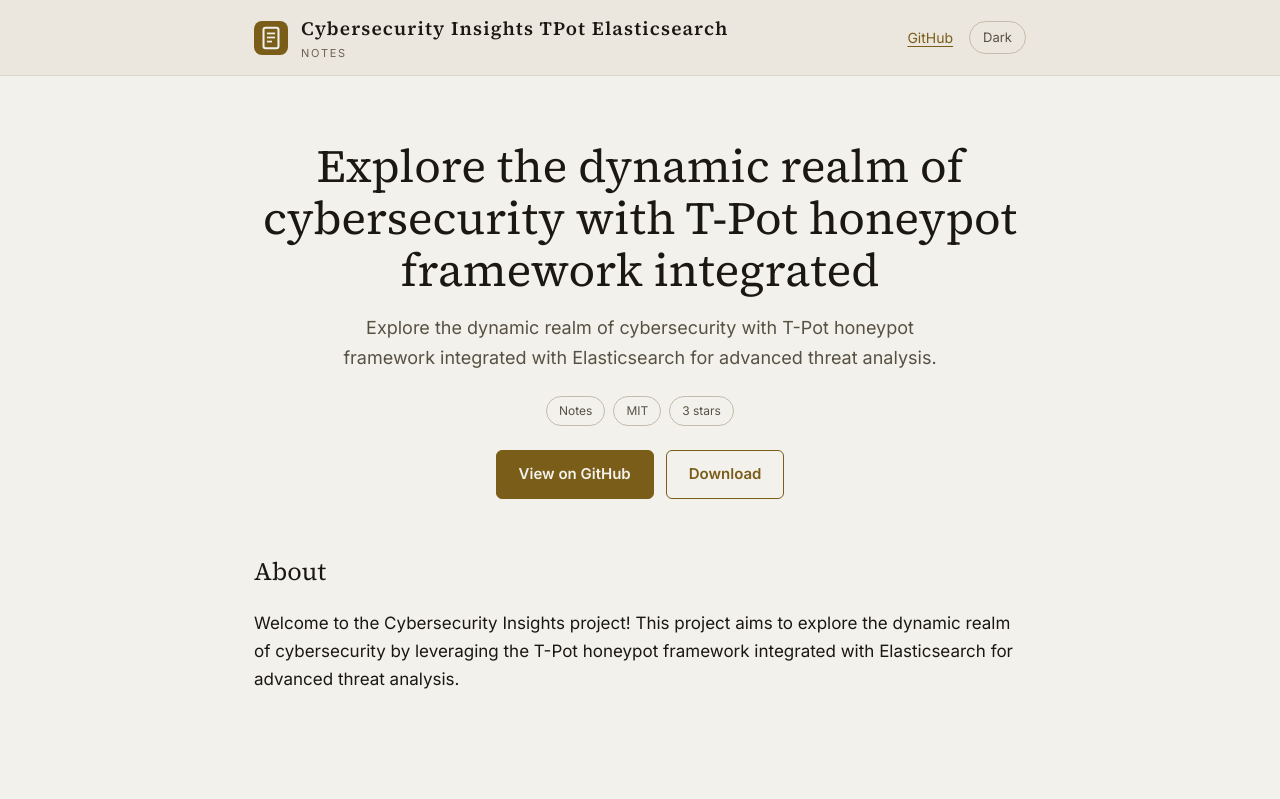
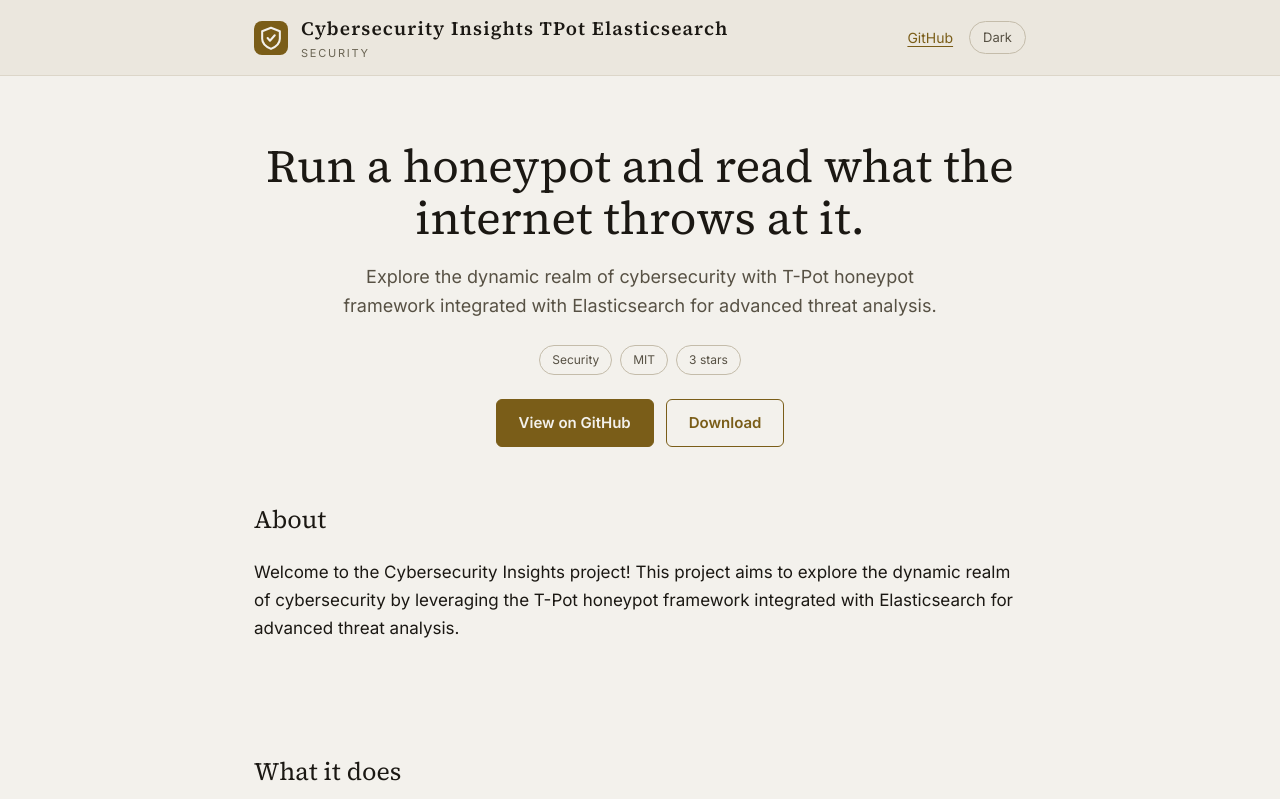
Before and after one commit to at0m-b0mb/Cybersecurity-Insights-TPot-Elasticsearch, a plain HTML site: page docs/index.html in a window 1280 px wide. Shown: the top 799 px of the page. Drawn offline with Linux system fonts and the light colour scheme.

Commit message:
Add a project page, served from /docs
A single self-contained page: its own mark as inline SVG and its
own stylesheet, so Pages serves docs/ with nothing to build.
The copy is this repository's own description and README.

```diff
--- a/docs/index.html
+++ b/docs/index.html
@@ -83,10 +83,10 @@
 <body>
 <header class="top">
   <div class="wrap">
-    <span class="mk"><svg viewBox='0 0 100 100' xmlns='http://www.w3.org/2000/svg' fill='none' stroke='#F3F1EC' stroke-width='6' stroke-linejoin='round' stroke-linecap='round'><style>.f{fill:#F3F1EC;stroke:none}</style><rect x='28' y='20' width='44' height='60' rx='6'/><rect x='38' y='34' width='24' height='5' class='f'/><rect x='38' y='46' width='24' height='5' class='f'/><rect x='38' y='58' width='15' height='5' class='f'/></svg></span>
+    <span class="mk"><svg viewBox='0 0 100 100' xmlns='http://www.w3.org/2000/svg' fill='none' stroke='#F3F1EC' stroke-width='6' stroke-linejoin='round' stroke-linecap='round'><style>.f{fill:#F3F1EC;stroke:none}</style><path d='M50 20 L76 30 V52 C76 66 64 76 50 82 C36 76 24 66 24 52 V30 Z'/><path d='M40 50 l7 8 l14 -16'/></svg></span>
     <div>
       <div class="wordmark">Cybersecurity Insights TPot Elasticsearch</div>
-      <div class="kind">Notes</div>
+      <div class="kind">Security</div>
     </div>
     <nav>
       <a href="https://github.com/at0m-b0mb/Cybersecurity-Insights-TPot-Elasticsearch">GitHub</a>
@@ -96,9 +96,9 @@
 </header>
 <div class="wrap">
   <div class="hero">
-    <h1>Explore the dynamic realm of cybersecurity with T-Pot honeypot framework integrated</h1>
+    <h1>Run a honeypot and read what the internet throws at it.</h1>
     <p class="lede">Explore the dynamic realm of cybersecurity with T-Pot honeypot framework integrated with Elasticsearch for advanced threat analysis.</p>
-    <div class="chips"><span>Notes</span><span>MIT</span><span>3 stars</span></div>
+    <div class="chips"><span>Security</span><span>MIT</span><span>3 stars</span></div>
     <div class="cta">
       <a class="primary" href="https://github.com/at0m-b0mb/Cybersecurity-Insights-TPot-Elasticsearch">View on GitHub</a>
       <a class="ghost" href="https://github.com/at0m-b0mb/Cybersecurity-Insights-TPot-Elasticsearch/archive/refs/heads/main.zip">Download</a>
```
